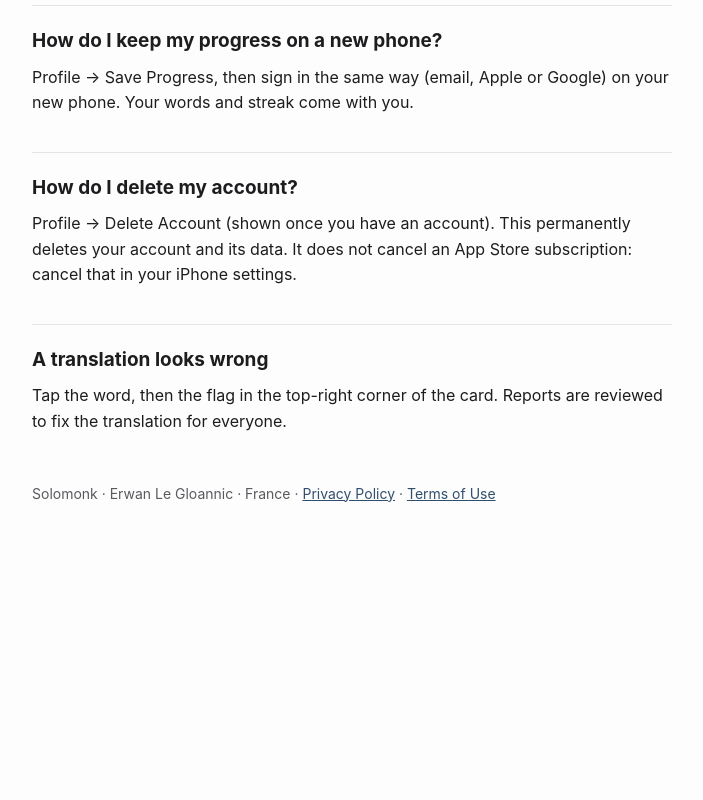
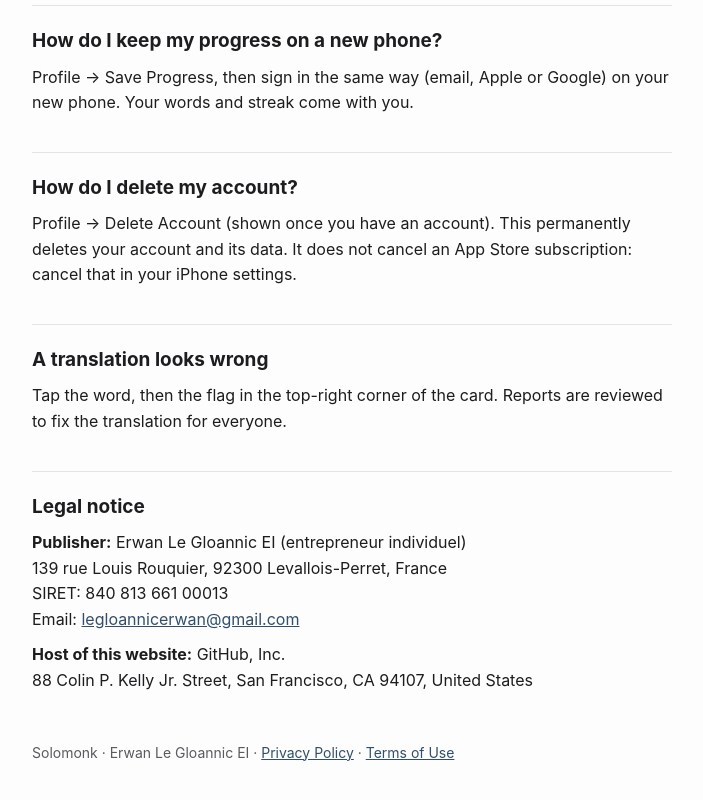
Before and after one commit to ErwanLGA/solomonk-legal, a plain HTML site: page index.html in a window 1280 px wide. Shown: the part 573-1373 px from the top of the page, without its empty margins (288-991 px from the left). Before the commit the page ends 1142 px from the top, so only its background shows below. Drawn offline with Linux system fonts and the light colour scheme.

Commit message:
Add the legal notice: EI status, SIRET, address, host
Co-Authored-By: Claude Opus 5.5 <noreply@anthropic.com>

```diff
--- a/index.html
+++ b/index.html
@@ -30,7 +30,15 @@
 <h2>A translation looks wrong</h2>
 <p>Tap the word, then the flag in the top-right corner of the card. Reports are reviewed to fix the translation for everyone.</p>
 
-<footer>Solomonk · Erwan Le Gloannic · France · <a href="privacy">Privacy Policy</a> · <a href="terms">Terms of Use</a></footer>
+<h2 id="legal-notice">Legal notice</h2>
+<p><strong>Publisher:</strong> Erwan Le Gloannic EI (entrepreneur individuel)<br>
+139 rue Louis Rouquier, 92300 Levallois-Perret, France<br>
+SIRET: 840 813 661 00013<br>
+Email: <a href="mailto:legloannicerwan@gmail.com">legloannicerwan@gmail.com</a></p>
+<p><strong>Host of this website:</strong> GitHub, Inc.<br>
+88 Colin P. Kelly Jr. Street, San Francisco, CA 94107, United States</p>
+
+<footer>Solomonk · Erwan Le Gloannic EI · <a href="privacy">Privacy Policy</a> · <a href="terms">Terms of Use</a></footer>
 </main>
 </body>
 </html>
```
Also changed, not shown: privacy.html (+2 -2 lines), terms.html (+2 -2 lines).
